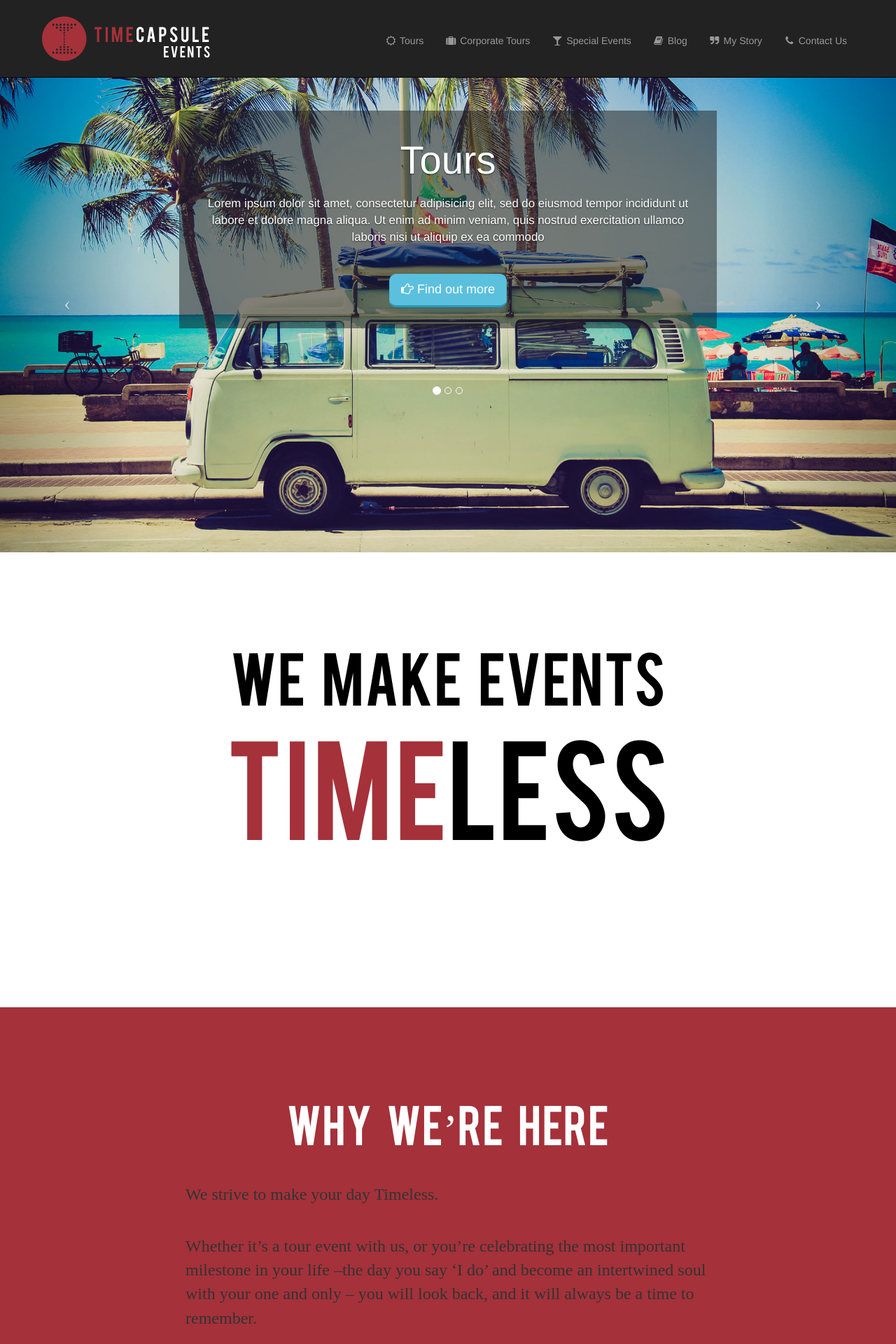
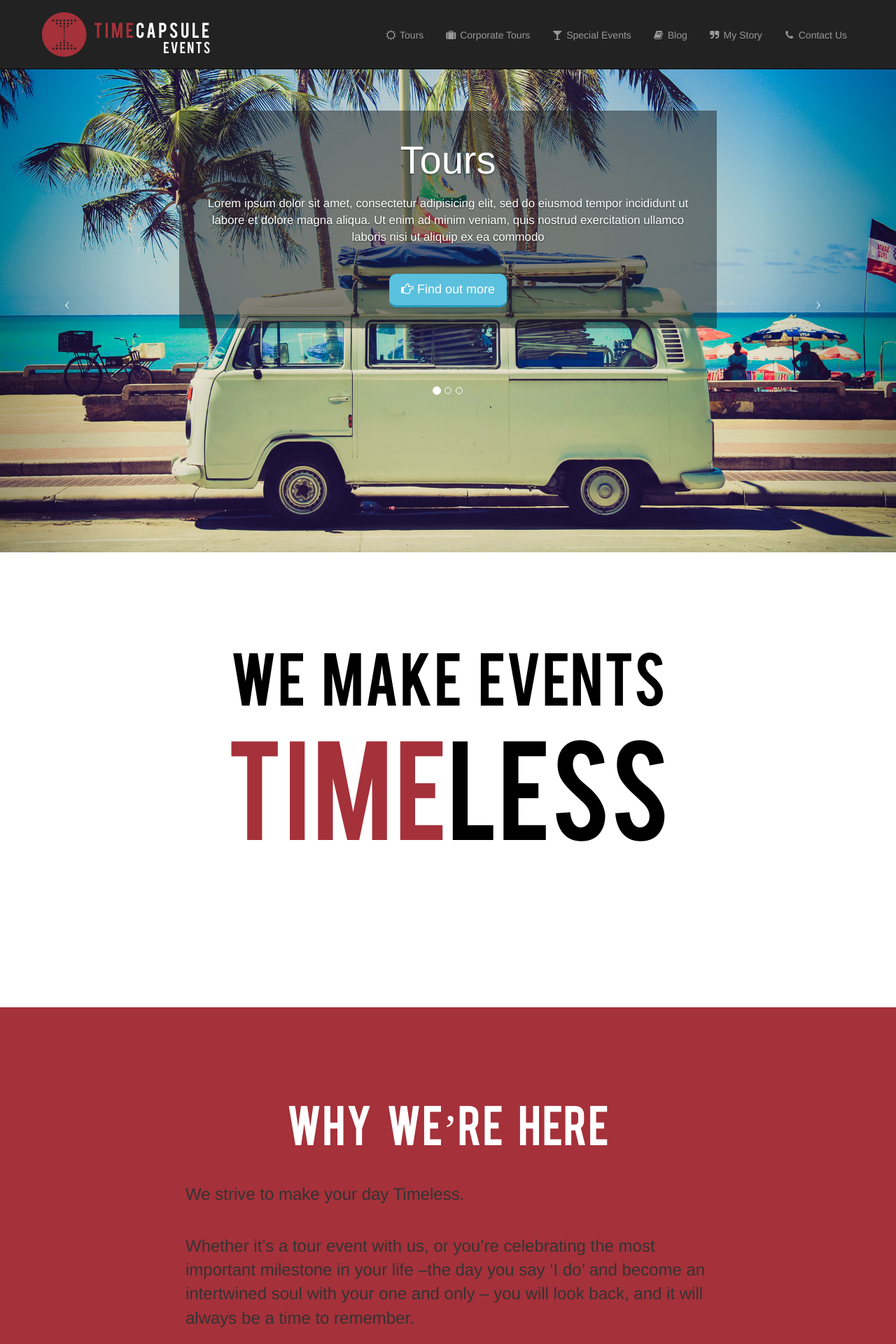
Before and after one commit to hanseinner/Peek-TimeCapsule-Events, a PHP site: page /index.php in a window 1280 px wide. Shown: the top 1920 px of the page at 70% size. Run offline with PHP 8.4, Linux system fonts and the light colour scheme; data that the repository does not hold is empty; some libraries are stand-ins or nearby versions; some web fonts are replaced.

Commit message:
Adjusted the font and navbar height

```diff
--- a/html/_/css/tcstyles.css
+++ b/html/_/css/tcstyles.css
@@ -51,7 +51,7 @@ h2.font-bebas { font-family: Bebas;
 }
 
 div.jumbo_content p {
-	font-family: writing, serif;
+	font-family: Helvetica Neue, Arial, sans-serif;
 	font-style: normal;
 	margin-top: 40px;
 }
@@ -150,7 +150,7 @@ a.navbar-brand {
 	width: 25% ;
 	height: 50%;
 	min-width: 150px;
-	padding: 15px 5px;
+	padding: 9px 5px;
 }
 
 .navbar-brand h3.font-bebas {
@@ -163,7 +163,7 @@ a.navbar-brand {
 }
 
 ul.navbar-right {
-	padding-top: 33px;
+	padding-top: 25px;
 }
 
 /*#home .navbar-nav li a:hover {
@@ -176,7 +176,7 @@ ul.navbar-right {
 		a.navbar-brand {
 			width: 266px; }
 
-		ul.navbar-right { padding-top: 33px; }
+		ul.navbar-right { padding-top: 25px; }
 	}
 
 	@media (max-width: 992px) {
```
